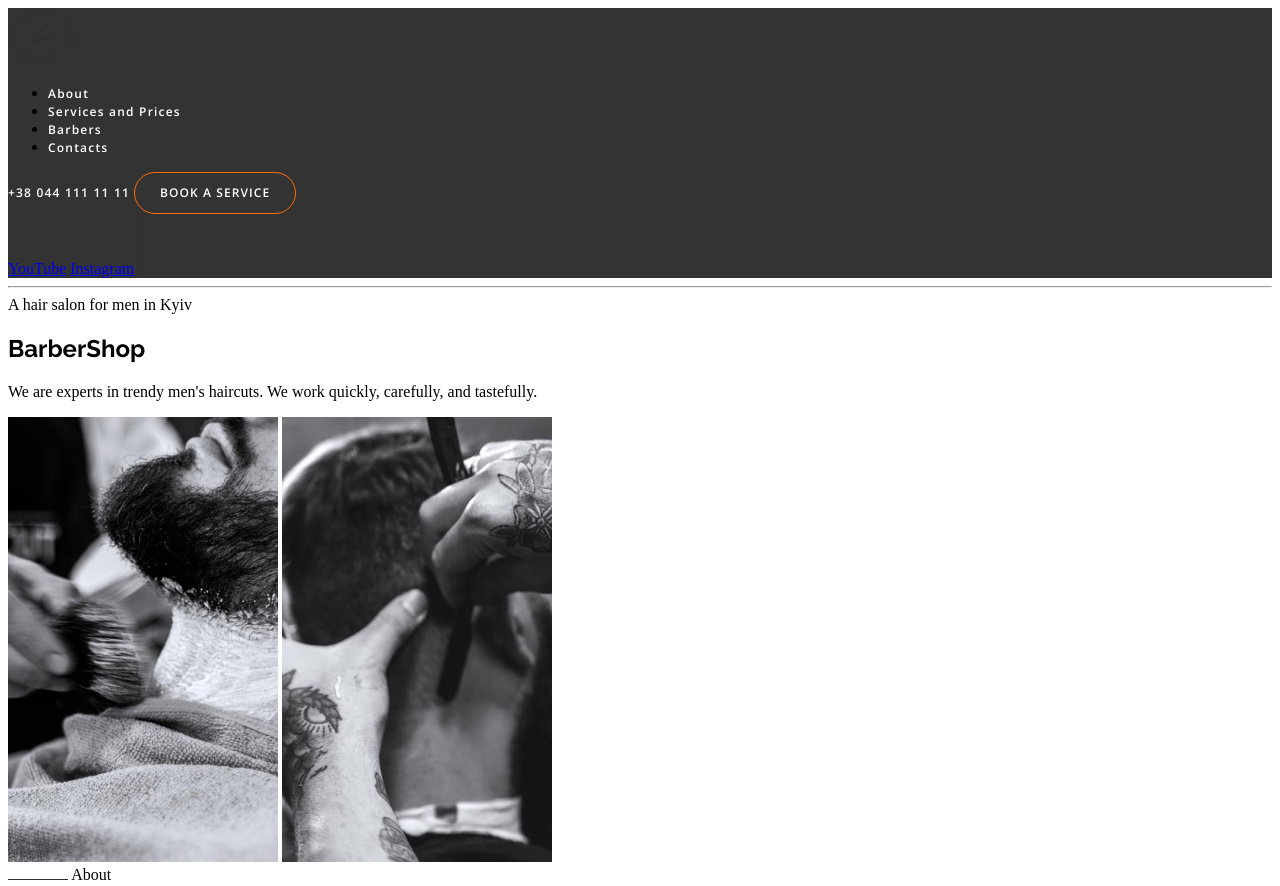
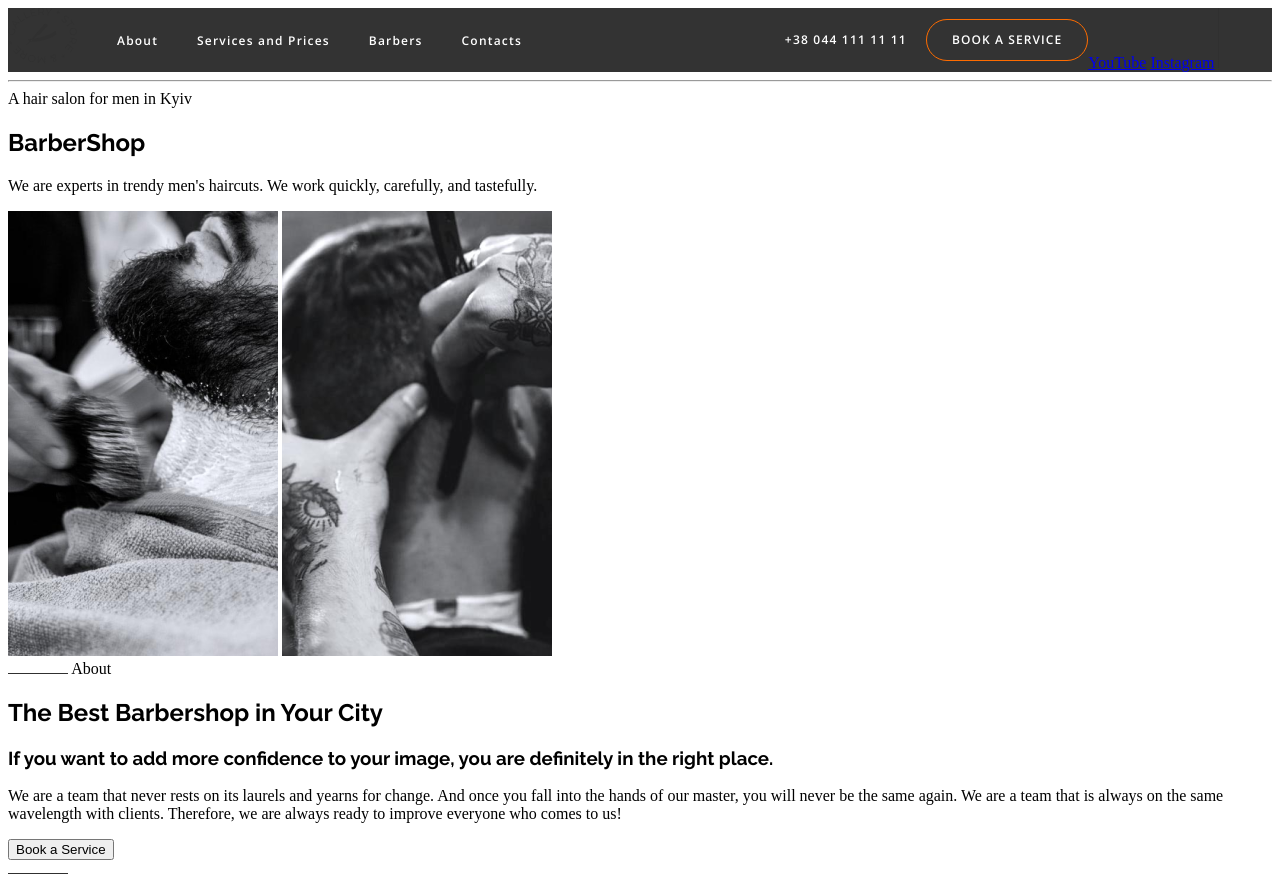
Before and after one commit to Junkyousha1/Barbershop, a plain HTML site: page index.html in a window 1280 px wide. Shown: the top 886 px of the page. Drawn offline with nearby package versions, Linux system fonts and the light colour scheme.

Commit message:
positioned navigation

```diff
--- a/css/style.css
+++ b/css/style.css
@@ -6,8 +6,28 @@
 }
 .global-header {
     background-color: #333;
+    display: flex;
 }
 
+.nav-container {
+    display: flex;
+    width: 80%;
+    align-items: center;
+    justify-content: space-between;
+}
+.contact-container {
+    display: flex;
+    width: 30%;
+    justify-content: space-between;
+    align-items: center;
+}
+
+.global-header .main-navigation ul {
+    display: flex;
+    width: 405px;
+    justify-content: space-between  ;
+    list-style-type: none;
+}
 .global-header .main-navigation a:link,
 .global-header .main-navigation a:visited {
     color: var(--link-color);
--- a/index.html
+++ b/index.html
@@ -15,18 +15,20 @@
         <a href="./index.html">
         <img src="./Images/Logo.svg" alt="Logo Barbershop">
         </a>
-
-        <nav class="main-navigation">
-            <ul>
-                <li><a href="./about.html">About</a></li>
-                <li><a href="#">Services and Prices</a></li>
-                <li><a href="#">Barbers</a></li>
-                <li><a href="#">Contacts</a></li>
-            </ul>
-        </nav>
-
-        <a href="tel:+38 044 111 11 11" class="phone-number">+38 044 111 11 11</a>
-        <button type="button" class="button">Book a Service</button>
+        <div class="nav-container">
+            <nav class="main-navigation">
+                <ul><!--container-->
+                    <li><a href="./about.html">About</a></li><!--item-->
+                    <li><a href="#">Services and Prices</a></li><!--item-->
+                    <li><a href="#">Barbers</a></li><!--item-->
+                    <li><a href="#">Contacts</a></li><!--item-->
+                </ul>
+            </nav>
+            <div class="contact-container">
+                <a href="tel:+38 044 111 11 11" class="phone-number">+38 044 111 11 11</a>
+                <button type="button" class="button">Book a Service</button>
+            </div>
+        </div>
 
         <section>
             <a href="https://www.youtube.com">YouTube</a>
```
